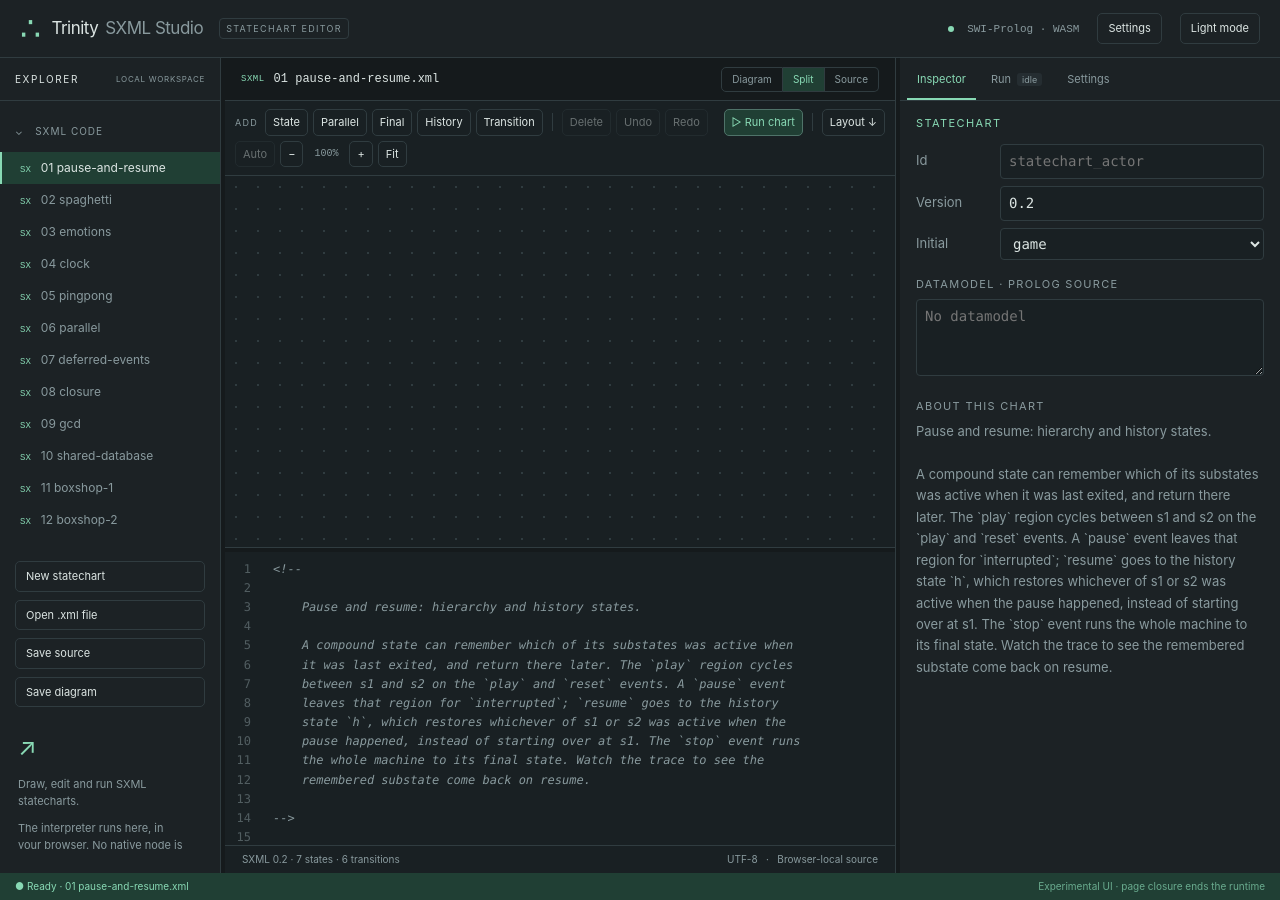
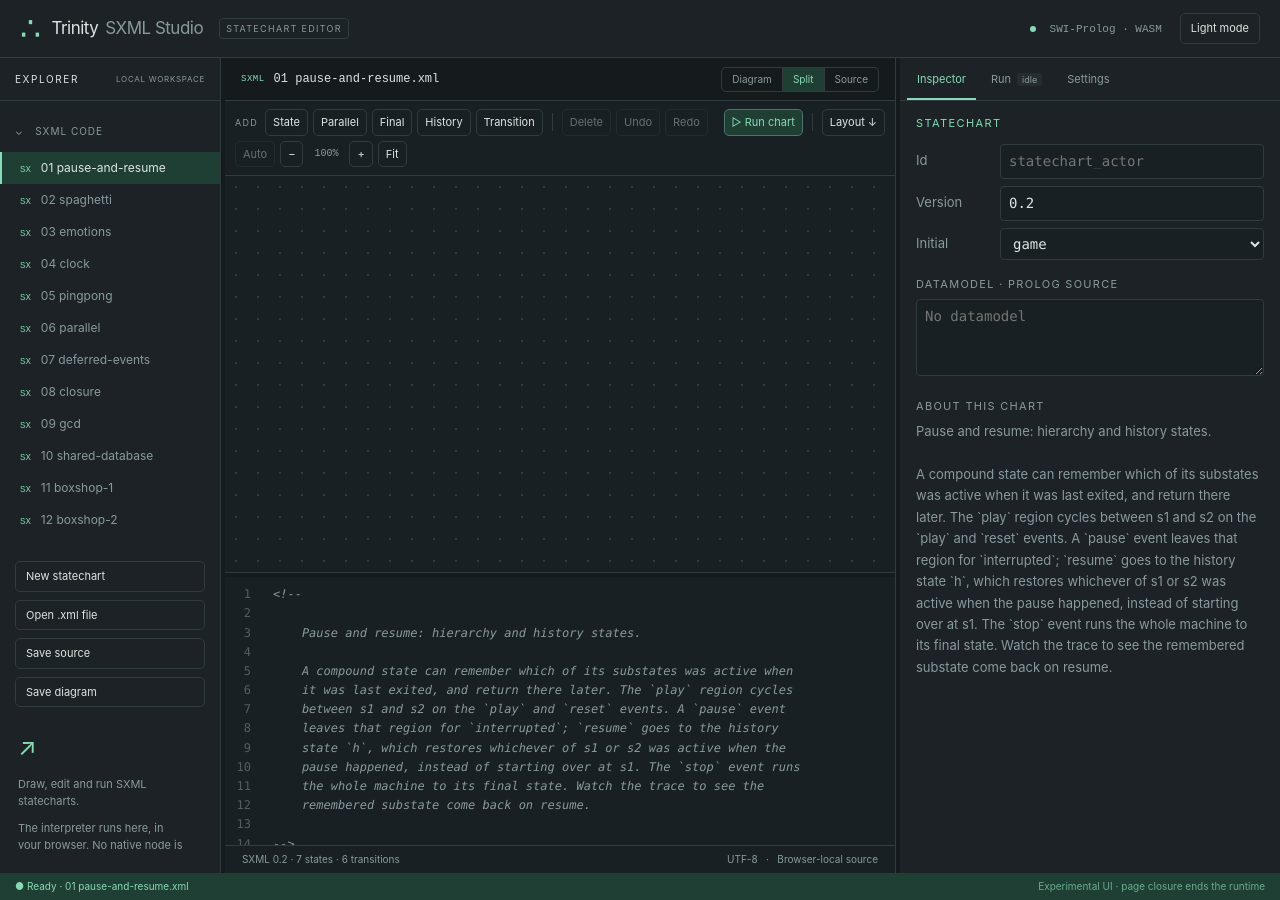
Before and after one commit to torbjornlager/book-project-home, a Jekyll site: the page sxml-studio/index.html, which Jekyll copies as it is, in a window 1280 px wide. Built offline with Jekyll 4.4.1, drawn with Linux system fonts in a browser that asks for light colours; a script that is not in the unit is left out.

Commit message:
Match source split to chart direction and simplify top bar

```diff
--- a/sxml-studio/index.html
+++ b/sxml-studio/index.html
@@ -17,20 +17,22 @@
 <script defer src="js/sxml-diagram.js"></script>
 <script defer src="js/app.js"></script>
 </head>
-<body data-view="split">
-<header class="topbar"><a class="brand" href="#"><span class="brand-mark">∴</span> Trinity <strong>SXML Studio</strong></a><span class="experiment">STATECHART EDITOR</span><div class="top-actions"><span class="engine"><i></i> SWI-Prolog · WASM</span><button id="settings-open" aria-controls="settings">Settings</button><button id="theme" title="Switch colour theme">Light mode</button></div></header>
+<body data-view="split" data-layout="horizontal">
+<header class="topbar"><a class="brand" href="#"><span class="brand-mark">∴</span> Trinity <strong>SXML Studio</strong></a><span class="experiment">STATECHART EDITOR</span><div class="top-actions"><span class="engine"><i></i> SWI-Prolog · WASM</span><button id="theme" title="Switch colour theme">Light mode</button></div></header>
 <main class="studio">
 <aside class="workspace"><div class="panel-heading">EXPLORER <span>LOCAL WORKSPACE</span></div><div class="workspace-title">⌄ &nbsp; SXML CODE</div><div id="files" role="group" aria-label="Example statecharts"></div><div class="file-actions"><button id="new">New statechart</button><button id="open">Open .xml file</button><input id="file-input" type="file" accept=".xml,.sxml,.statechart,.txt" hidden><button id="save">Save source</button><button id="export" title="Save the drawing as an SVG file">Save diagram</button></div><div class="workspace-note"><span class="note-mark">↗</span><p>Draw, edit and run SXML statecharts.</p><p>The interpreter runs here, in your browser. No native node is needed.</p><a href="https://github.com/torbjornlager/swi-wasm-node" target="_blank" rel="noreferrer">About the runtime ↗</a></div></aside>
 <div class="divider" id="left-divider" role="separator" aria-label="Resize workspace" aria-orientation="vertical" tabindex="0"></div>
 <section class="editor-pane" aria-label="Statechart editor">
 <div class="editor-tabs"><span class="file-icon">SXML</span><span id="filename">untitled.xml</span><span id="dirty" aria-label="Unsaved changes"></span><div class="view-switch" role="group" aria-label="View"><button data-view="diagram">Diagram</button><button data-view="split">Split</button><button data-view="source">Source</button></div></div>
+<div class="editor-content">
 <div class="chart-pane">
 <div class="chart-toolbar" role="toolbar" aria-label="Diagram tools"><span class="tool-label">ADD</span><button data-add="state" title="Add a state inside the selected state">State</button><button data-add="parallel" title="Add a parallel state inside the selected state">Parallel</button><button data-add="final" title="Add a final state inside the selected state">Final</button><button data-add="history" title="Add a history state inside the selected state">History</button><button id="tool-connect" aria-pressed="false" title="Transition tool: drag from one state to another">Transition</button><span class="tool-sep"></span><button id="delete" title="Delete the selection (Delete key)">Delete</button><button id="undo" title="Undo (Ctrl or Command + Z)">Undo</button><button id="redo" title="Redo">Redo</button><span class="tool-space"></span><button id="run-top" class="primary" title="Spawn the chart in a fresh browser engine and watch it run">▷ Run chart</button><span class="tool-sep"></span><button id="direction" title="Arrange the diagram vertically">Layout ↓</button><button id="auto-layout" title="Discard the manual arrangement and lay the chart out automatically" disabled>Auto</button><button id="zoom-out" title="Zoom out" aria-label="Zoom out">−</button><span id="zoom">100%</span><button id="zoom-in" title="Zoom in" aria-label="Zoom in">+</button><button id="fit" title="Fit the chart to the pane">Fit</button></div>
 <div id="chart" class="chart-host"></div>
 <div id="problems" class="problems" hidden></div>
 </div>
-<div class="hdivider" id="source-divider" role="separator" aria-label="Resize source editor" aria-orientation="horizontal" tabindex="0"></div>
+<div class="hdivider" id="source-divider" role="separator" aria-label="Resize source editor" aria-orientation="horizontal" aria-valuemin="0" aria-valuemax="100" aria-valuenow="36" tabindex="0"></div>
 <div class="source-pane"><div class="code-wrap"><textarea id="source" aria-label="SXML source"></textarea></div></div>
+</div>
 <div class="editor-foot"><span id="stats">SXML 0.2</span><span>UTF-8 &nbsp; · &nbsp; Browser-local source</span></div>
 </section>
 <div class="divider" id="right-divider" role="separator" aria-label="Resize side panel" aria-orientation="vertical" tabindex="0"></div>
--- a/sxml-studio/js/app.js
+++ b/sxml-studio/js/app.js
@@ -204,6 +204,7 @@ function adopt(doc, text, opts) {
   selEl = entry.el; selKey = entry.key;
   focusItem = entry.owner && entry.kind !== 'go' ? entry.key : null;
   diagram.direction = model.layout && model.layout['@direction'] === 'DOWN' ? 'DOWN' : 'RIGHT';
+  syncSplitOrientation();
   $('direction').textContent = diagram.direction === 'RIGHT' ? 'Layout ↓' : 'Layout →';
   $('direction').title = diagram.direction === 'RIGHT' ? 'Arrange the diagram vertically' : 'Arrange the diagram horizontally';
   showProblems(model.problems);
@@ -1130,10 +1131,6 @@ async function selectFile(index) {
   saveExplorer();
 }
 
-$('settings-open').onclick = () => {
-  showSide('settings');
-  $('tab-settings').focus();
-};
 $('restore-examples').onclick = () => {
   const present = new Set(programs.filter(p => !p.parent).map(p => p.url));
   const missing = examplePrograms().filter(p => !present.has(p.url));
@@ -1202,6 +1199,25 @@ $('direction').onclick = () => {
   status((next === 'DOWN' ? 'Top-down layout' : 'Left-to-right layout') + (had ? ' · the manual arrangement was dropped, because it does not carry over (Undo restores it)' : ''));
 };
 
+function syncSplitOrientation() {
+  const vertical = diagram.direction === 'DOWN';
+  const layout = vertical ? 'vertical' : 'horizontal';
+  if (document.body.dataset.layout !== layout) {
+    document.body.dataset.layout = layout;
+    requestAnimationFrame(() => editor.refresh());
+  }
+  $('source-divider').setAttribute('aria-orientation', vertical ? 'vertical' : 'horizontal');
+  requestAnimationFrame(updateSourceDividerValue);
+}
+function updateSourceDividerValue() {
+  const vertical = diagram.direction === 'DOWN';
+  const content = document.querySelector('.editor-content');
+  const pane = document.querySelector('.source-pane');
+  const total = vertical ? content.clientWidth : content.clientHeight;
+  const size = vertical ? pane.clientWidth : pane.clientHeight;
+  if (total && document.body.dataset.view === 'split') $('source-divider').setAttribute('aria-valuenow', Math.round(size / total * 100));
+}
+
 function setView(view) {
   document.body.dataset.view = view;
   for (const b of document.querySelectorAll('.view-switch button')) b.setAttribute('aria-pressed', String(b.dataset.view === view));
@@ -1236,18 +1252,30 @@ for (const [id, property, direction, min, max] of [['left-divider', '--left', 1,
   divider.onkeydown = e => { if (['ArrowLeft', 'ArrowRight'].includes(e.key)) { e.preventDefault(); width = get(); resize(e.key === 'ArrowRight' ? 15 : -15); } };
 }
 {
-  const divider = $('source-divider'); let start = 0, height = 0;
+  const divider = $('source-divider'); let start = 0, size = 0;
   const pane = document.querySelector('.source-pane');
+  const vertical = () => diagram.direction === 'DOWN';
+  const currentSize = () => vertical() ? pane.clientWidth : pane.clientHeight;
+  const coordinate = e => vertical() ? e.clientX : e.clientY;
   const set = px => {
-    const total = document.querySelector('.editor-pane').clientHeight;
-    document.documentElement.style.setProperty('--source', Math.max(60, Math.min(total - 220, px)) + 'px');
+    const content = document.querySelector('.editor-content');
+    const total = vertical() ? content.clientWidth : content.clientHeight;
+    const minimum = Math.min(vertical() ? 120 : 60, total * .3);
+    const chartMinimum = Math.min(vertical() ? 200 : document.querySelector('.chart-toolbar').offsetHeight + 100, total * .5);
+    const value = Math.max(minimum, Math.min(total - chartMinimum - 5, px));
+    document.documentElement.style.setProperty(vertical() ? '--source-width' : '--source-height', value / total * 100 + '%');
+    updateSourceDividerValue();
     editor.refresh();
   };
-  divider.onpointerdown = e => { start = e.clientY; height = pane.clientHeight; divider.setPointerCapture(e.pointerId); };
-  divider.onpointermove = e => { if (divider.hasPointerCapture(e.pointerId)) set(height - (e.clientY - start)); };
+  divider.onpointerdown = e => { start = coordinate(e); size = currentSize(); divider.setPointerCapture(e.pointerId); };
+  divider.onpointermove = e => { if (divider.hasPointerCapture(e.pointerId)) set(size - (coordinate(e) - start)); };
   divider.onpointerup = e => { if (divider.hasPointerCapture(e.pointerId)) divider.releasePointerCapture(e.pointerId); };
-  divider.onkeydown = e => { if (['ArrowUp', 'ArrowDown'].includes(e.key)) { e.preventDefault(); set(pane.clientHeight + (e.key === 'ArrowUp' ? 20 : -20)); } };
+  divider.onkeydown = e => {
+    const keys = vertical() ? ['ArrowLeft', 'ArrowRight'] : ['ArrowUp', 'ArrowDown'];
+    if (keys.includes(e.key)) { e.preventDefault(); set(currentSize() + (e.key === keys[1] ? -20 : 20)); }
+  };
 }
+
 new ResizeObserver(() => { if (!diagram.userMoved) diagram.fit(); }).observe($('chart'));
 window.addEventListener('pagehide', disposeNode);
 window.addEventListener('beforeunload', e => { if (programs.some(p => p.source != null && (p === programs[current] ? editor.getValue() : p.draft != null ? p.draft : p.source) !== p.source)) { e.preventDefault(); e.returnValue = ''; } });
--- a/sxml-studio/sxml-studio.css
+++ b/sxml-studio/sxml-studio.css
@@ -1,5 +1,5 @@
 /* SXML Studio additions on top of the Trinity Studio stylesheet. */
-:root{--right:380px;--source:36%;--state:#222a2e;--state-compound:#1b2225;--stroke:#62757a;--edge:#9fb1b4;--note:#1e2528}
+:root{--right:380px;--source-height:36%;--source-width:45%;--state:#222a2e;--state-compound:#1b2225;--stroke:#62757a;--edge:#9fb1b4;--note:#1e2528}
 body.light{--state:#fff;--state-compound:#f6f9f7;--stroke:#6f8379;--edge:#4c6258;--note:#fbfcf7}
 body{overflow:hidden}
 .studio{overflow:hidden;grid-template-rows:minmax(0,1fr)}
@@ -25,7 +25,8 @@ body{overflow:hidden}
 .view-switch button:first-child{border-radius:5px 0 0 5px}
 .view-switch button:last-child{border-radius:0 5px 5px 0}
 .view-switch button[aria-pressed=true]{background:var(--accent-bg);color:var(--accent)}
-.chart-pane{flex:1 1 0;min-height:120px;display:flex;flex-direction:column;background:var(--editor)}
+.editor-content{display:flex;flex-direction:column;flex:1;min-height:0;min-width:0;overflow:hidden}
+.chart-pane{flex:1 1 0;min-width:0;min-height:120px;display:flex;flex-direction:column;background:var(--editor)}
 .chart-toolbar{display:flex;align-items:center;gap:5px;padding:8px 10px;flex:none;border-bottom:1px solid var(--line);flex-wrap:wrap}
 .chart-toolbar button{font-size:11px;padding:4px 7px;background:transparent}
 .chart-toolbar button[aria-pressed=true]{background:var(--accent-bg);color:var(--accent);border-color:color-mix(in srgb,var(--accent) 35%,var(--line))}
@@ -43,8 +44,12 @@ body{overflow:hidden}
 .problems button.warning::before{color:#d6b98d}
 .hdivider{height:5px;flex:none;background:var(--bg);border-top:1px solid var(--line);cursor:row-resize;touch-action:none}
 .hdivider:hover,.hdivider:focus{background:var(--accent)}
-.source-pane{flex:0 0 var(--source);min-height:60px;display:flex;flex-direction:column;overflow:hidden}
+.source-pane{flex:0 0 var(--source-height);min-width:0;min-height:60px;display:flex;flex-direction:column;overflow:hidden}
 .source-pane .code-wrap{min-height:0}
+body[data-layout=vertical] .editor-content{flex-direction:row}
+body[data-layout=vertical][data-view=split] .source-pane{flex-basis:var(--source-width);min-height:0}
+body[data-layout=vertical] .hdivider{width:5px;height:auto;border-top:0;border-left:1px solid var(--line);cursor:col-resize}
+
 .CodeMirror{font-size:12px;line-height:1.6}
 .CodeMirror-lines{padding:8px 0}
 .cm-s-default .cm-tag{color:var(--accent)}
@@ -118,7 +123,6 @@ body[data-view=source] .source-pane{flex:1 1 0}
 .log .note{color:var(--muted);font-style:italic}
 .log.no-trace .trace{display:none}
 @media(max-width:1050px){:root{--right:330px}}
-@media(max-width:700px){.chart-pane{height:420px;flex:none}.source-pane{flex:none;height:300px}}
 .chart-toolbar button.primary{background:var(--accent-bg);color:var(--accent)}
 #files button.nested{padding-left:34px}
 #files button.nested::before{content:''}
```
Also changed, not shown: sxml-studio/README.md (+4 -0 lines).
